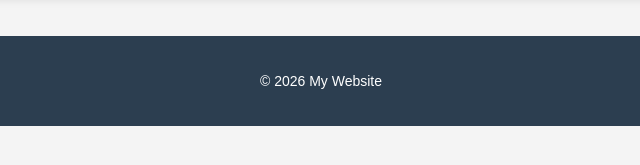
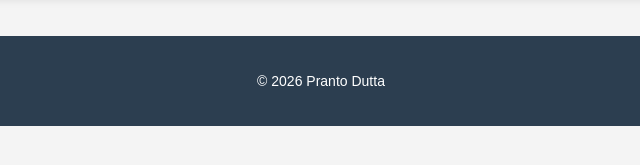
Before and after one commit to Pranto408/practice, a plain HTML site: page index.html in a window 1280 px wide. Shown: the part 589-754 px from the top of the page, 319-959 px from the left. Drawn offline with Linux system fonts and the light colour scheme.

Commit message:
copyright

```diff
--- a/index.html
+++ b/index.html
@@ -100,7 +100,7 @@
     </main>
 
     <footer>
-        <p>© 2026 My Website</p>
+        <p>© 2026 Pranto Dutta</p>
     </footer>
 
 </body>
```
